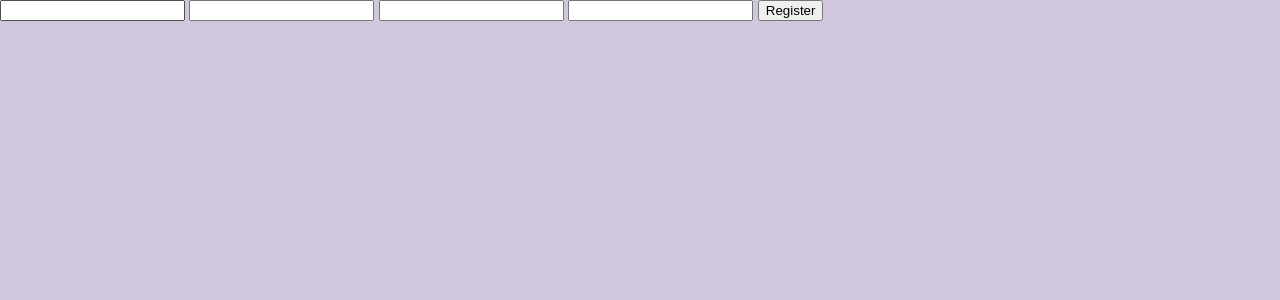
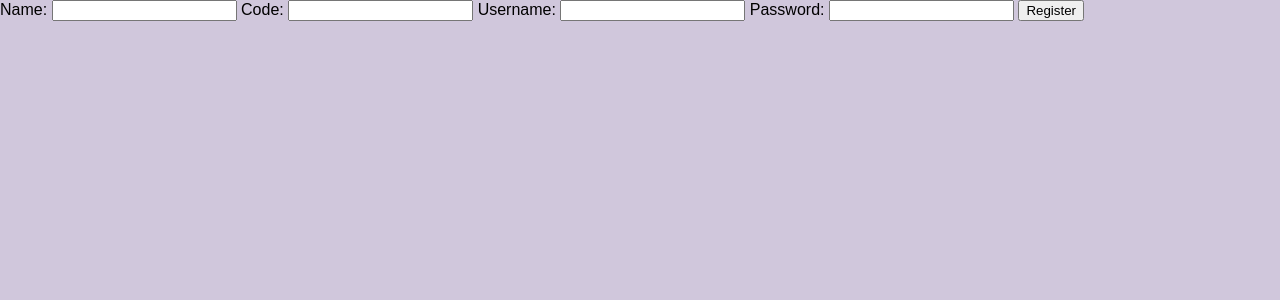
Before and after one commit to quiluh/Daily-Notices, a Flask app: page /register in a window 1280 px wide. Shown: the top 300 px of the page. Run offline with Flask 3, Linux system fonts and the light colour scheme.

Commit message:
added labels

```diff
--- a/templates/login.html
+++ b/templates/login.html
@@ -8,7 +8,9 @@
 </head>
 <body>
     <form method="post">
+        <label for="username">Username:</label>
         <input type="text" name="username" required autocomplete="off">
+        <label for="password">Password:</label>
         <input type="password" name="password" required autocomplete="off">
         <input type="submit" value="Log In">
     </form>
--- a/templates/register.html
+++ b/templates/register.html
@@ -8,9 +8,13 @@
 </head>
 <body>
     <form method="post">
+        <label for="name">Name:</label>
         <input type="text" name="name" required autocomplete="off" maxlength="25">
+        <label for="code">Code:</label>
         <input type="text" name="code" required autocomplete="off" maxlength="3">
+        <label for="username">Username:</label>
         <input type="text" name="username" required autocomplete="off" maxlength="15">
+        <label for="password">Password:</label>
         <input type="password" name="password" required autocomplete="off" maxlength="50">
         <input type="submit" value="Register">
     </form>
```
